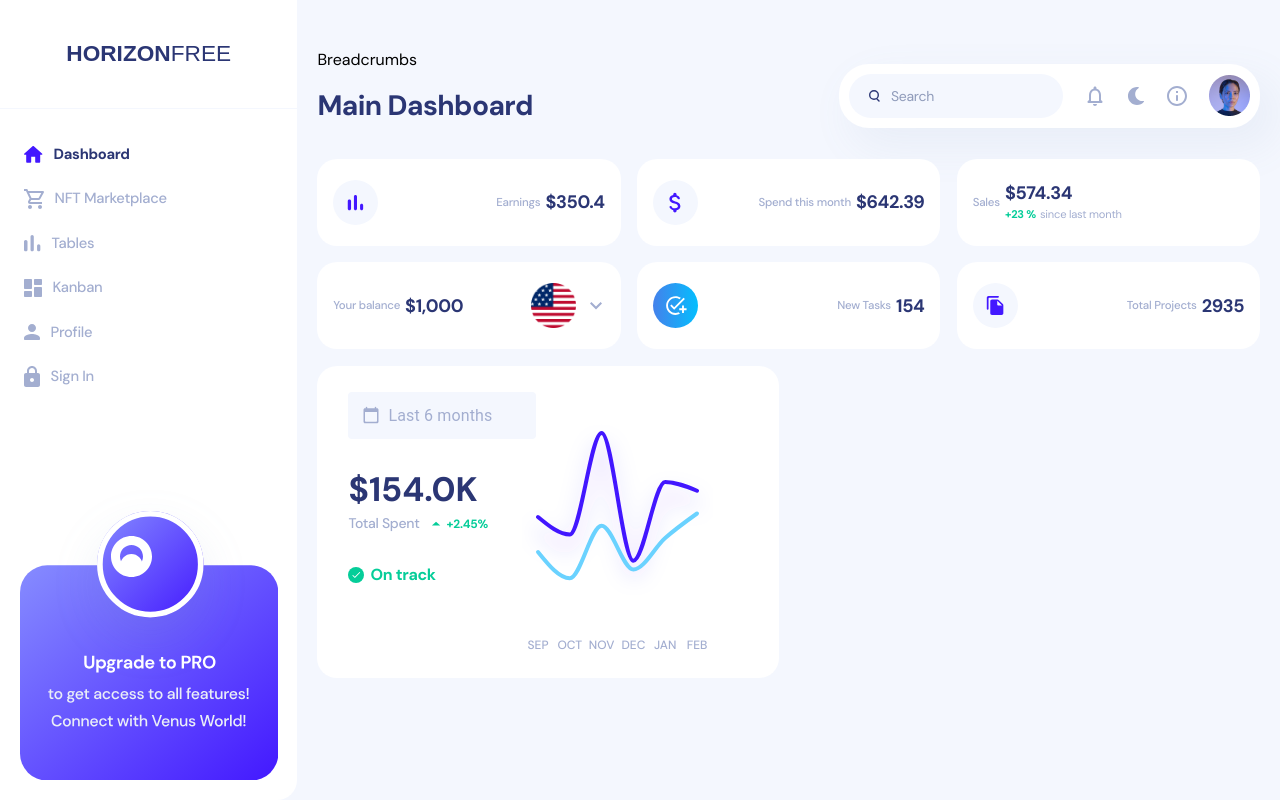
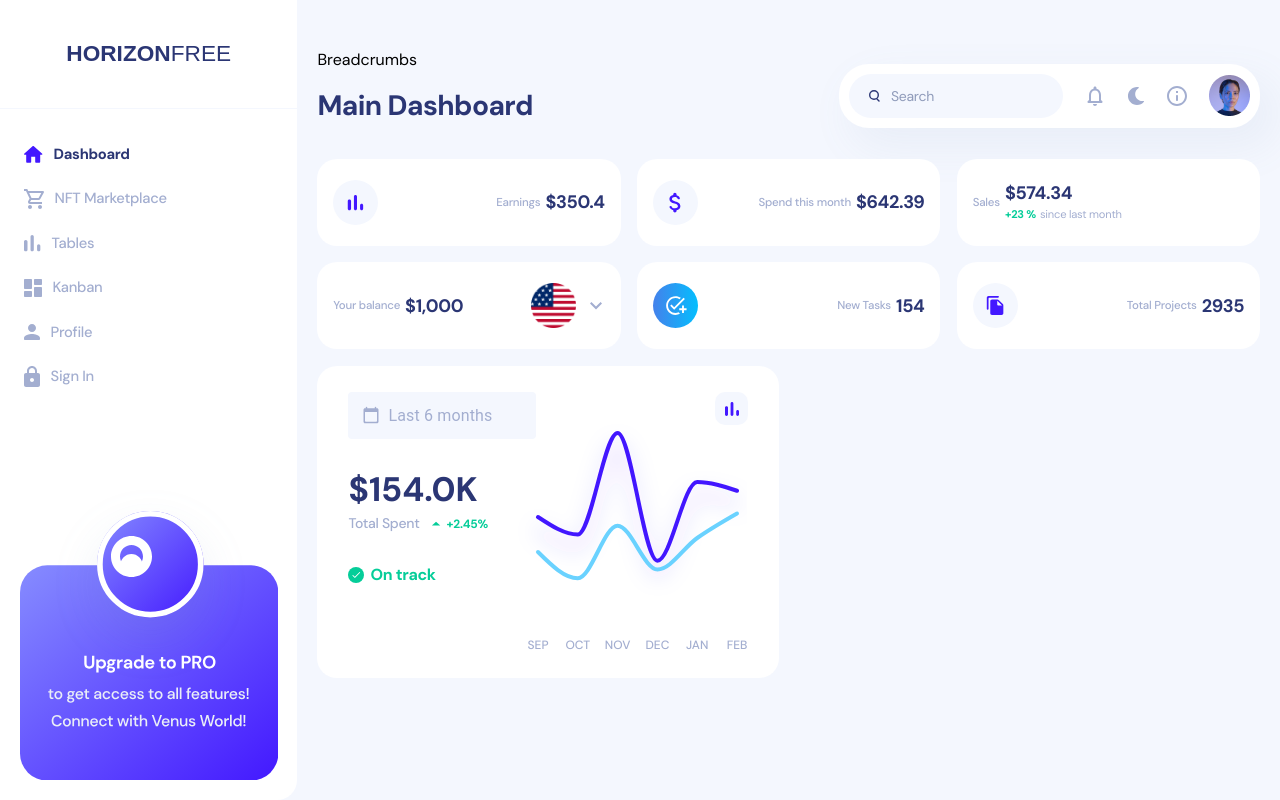
Before and after one commit to millipo14/horizon-admin-dashboard, a React (Vite) app: page / in a window 1280 px wide. Built offline with nearby package versions, Linux system fonts and the light colour scheme.

Commit message:
feat: add bar chart toggle to spent chart

```diff
--- a/src/components/Dashboard/SpentChart/SpentChart.module.scss
+++ b/src/components/Dashboard/SpentChart/SpentChart.module.scss
@@ -27,6 +27,7 @@
 }
 
 .spentCard {
+    position: relative;
     display: grid;
     grid-template-columns: rem(140) 1fr;
 }
@@ -95,3 +96,17 @@
         color: var(--color-red);
     }
 }
+
+.chart_btn {
+    position: absolute;
+    top: rem(26);
+    right: rem(31);
+    z-index: 5;
+    color: var(--color-background);
+    cursor: pointer;
+    transition: background-color 0.2s ease;
+
+    &:hover {
+        color: var(--color-light-grey);
+    }
+}
--- a/src/components/Dashboard/SpentChart/SpentChart.tsx
+++ b/src/components/Dashboard/SpentChart/SpentChart.tsx
@@ -3,6 +3,7 @@ import cn from 'classnames';
 
 import ArrowIcon from '../../../assets/dashboard/spentChartIcons/arrow.svg?react'
 import CheckIcon from '../../../assets/dashboard/spentChartIcons/checkIcon.svg?react'
+import ChartToggle from '../../../assets/dashboard/spentChartIcons/chartToggle.svg?react'
 
 import { useState } from 'react';
 import { spentChartMock } from "../../../mocks/spentChartData";
@@ -16,10 +17,20 @@ import type { SpentPeriod } from '../../../types/mocksTypes';
 
 export default function SpentChart() {
     const [period, setPeriod] = useState<SpentPeriod>('6-months')
+    const [lineGraph, setLineGraph] = useState(true)
     const currentData = spentChartMock[period]
 
     return (
         <DashboardLayout className={s.spentCard}>
+            <button
+                className={s.chart_btn}
+                type="button"
+                aria-label="Toggle chart"
+                onClick={() => setLineGraph(prev => !prev)}
+            >
+                <ChartToggle />
+            </button>
+
             <div className="info">
                 <SelectMonth period={period} onChange={(e) => setPeriod(e.target.value as SpentPeriod)} />
                 <p className={s.amount}>{currentData.summary.totalSpentAmount}</p>
@@ -45,7 +56,7 @@ export default function SpentChart() {
 
             </div>
             <div className="graph">
-                <SpentChartGraph data={currentData.chartData} />
+                <SpentChartGraph lineGraph={lineGraph} data={currentData.chartData} />
             </div>
         </DashboardLayout>
     );
--- a/src/components/Dashboard/SpentChart/SpentChartGraph.tsx
+++ b/src/components/Dashboard/SpentChart/SpentChartGraph.tsx
@@ -1,17 +1,19 @@
-import { LineChart, Line, XAxis, Tooltip, ResponsiveContainer } from 'recharts';
+import { LineChart, Line, XAxis, Tooltip, ResponsiveContainer, BarChart, YAxis, Bar } from 'recharts';
 
 import TooltipCustom from './TooltipCustom';
 
 import type { SpentChartData } from "../../../types/mocksTypes"
 
 interface SpentChartGraphProps {
-    data: SpentChartData[]
+    data: SpentChartData[];
+    lineGraph: boolean;
 }
 
-export default function SpentChartGraph({ data }: SpentChartGraphProps) {
+export default function SpentChartGraph({ data, lineGraph }: SpentChartGraphProps) {
+    if (lineGraph) {
         return (
             <ResponsiveContainer width="100%" height={260}>
-            <LineChart data={data} margin={{ top: 20, right: 50, left: 50, bottom: 0 }}>
+                <LineChart data={data} margin={{ top: 20, right: 10, left: 50, bottom: 0 }}>
                     <defs>
                         <filter id="shadow" x="-10%" y="-20%" width="120%" height="180%">
                             <feDropShadow
@@ -68,4 +70,38 @@ export default function SpentChartGraph({ data }: SpentChartGraphProps) {
                 </LineChart>
             </ResponsiveContainer>
         )
+    } else {
+        return (
+            <ResponsiveContainer width="100%" height={260}>
+                <BarChart
+                    margin={{ top: 30, right: 10, left: 70, bottom: 0 }}
+                    data={data}
+
+                >
+                    <XAxis
+                        dataKey="month"
+                        tick={{ fill: '#a3aed0', fontSize: 12, fontWeight: 500 }}
+                    />
+                    <YAxis
+                        width="auto"
+                        tick={{ fill: '#a3aed0', fontSize: 12, fontWeight: 500 }}
+                        tickCount={6}
+                    />
+                    <Tooltip content={<TooltipCustom />} cursor={false} offset={-1} />
+                    <Bar
+                        dataKey="currentSpent"
+                        radius={[10, 10, 0, 0]}
+                        barSize={10}
+                        fill="#4318ff"
+                    />
+                    <Bar
+                        dataKey="prevSpent"
+                        radius={[10, 10, 0, 0]}
+                        barSize={10}
+                        fill="#6AD2FF"
+                    />
+                </BarChart>
+            </ResponsiveContainer>
+        )
     }
+}
--- a/src/styles/main.scss
+++ b/src/styles/main.scss
@@ -27,3 +27,13 @@ body {
   background: var(--color-background);
   font-family: var(--font-family);
 }
+
+button {
+  border: none;
+  padding: 0;
+  margin: 0;
+  background: none;
+  font: inherit;
+  color: inherit;
+  cursor: pointer;
+}
```
Also changed, not shown: src/assets/dashboard/spentChartIcons/chartToggle.svg (added). Lines whose indentation alone changed are shown as unchanged.
